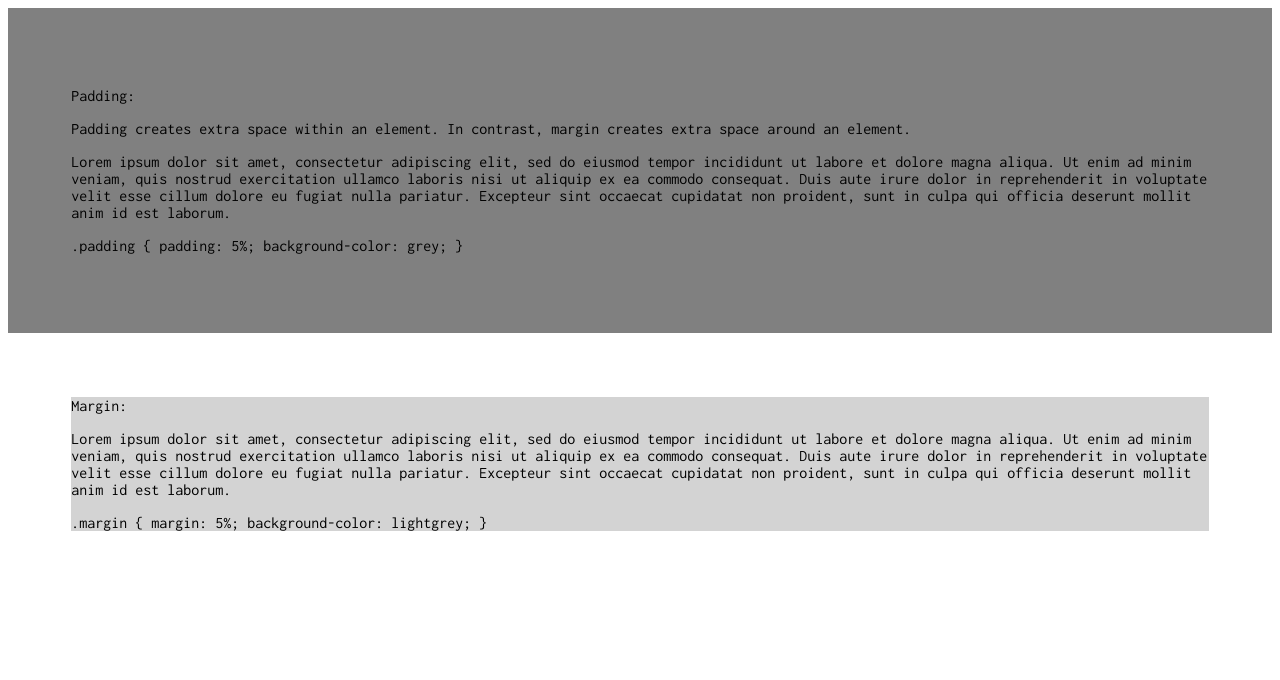
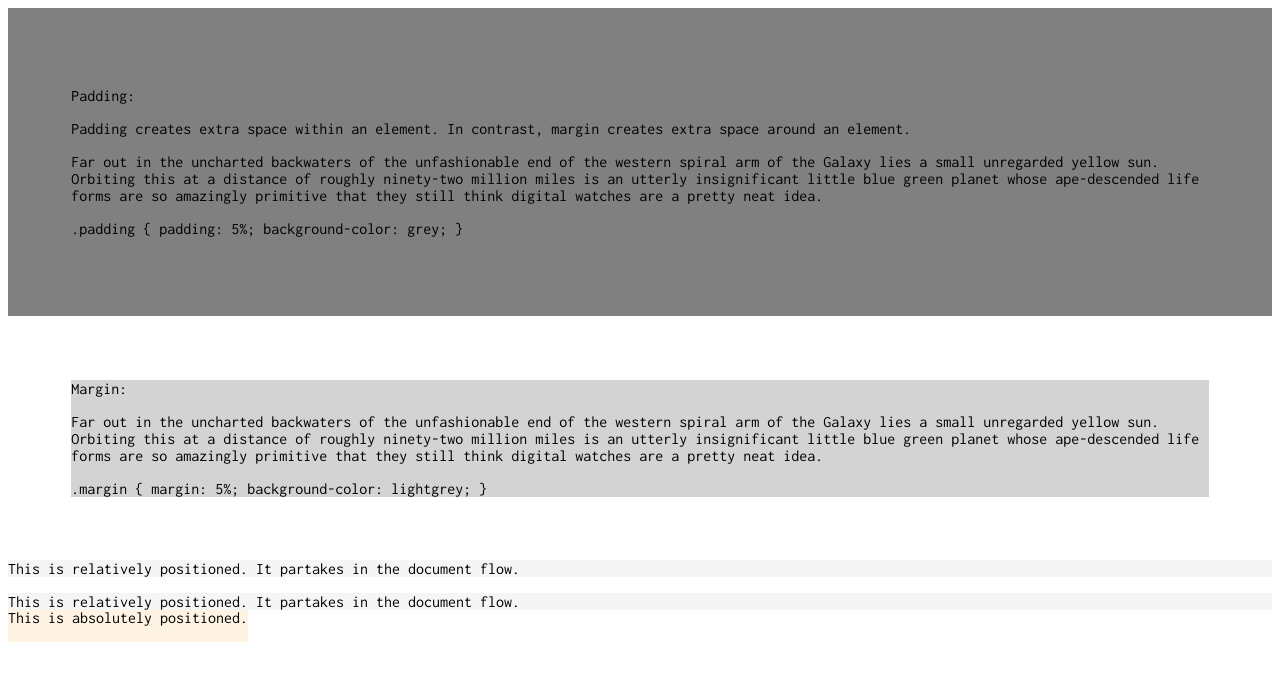
Before and after one commit to LLHamm/Sandbox-HTML, a plain HTML site: page index.html in a window 1280 px wide. Drawn offline with Linux system fonts and the light colour scheme.

Commit message:
Added relative and absolute positioning. Needs more work to be understood.

```diff
--- a/css/styles.css
+++ b/css/styles.css
@@ -11,3 +11,13 @@ body {
     margin: 5%;
     background-color: lightgrey;
 }
+
+.pos-relative {
+    position: relative;
+    background-color: #f5f5f5;
+}
+
+.pos-absolute {
+    position: absolute;
+    background-color: #fff4e3;
+}
--- a/index.html
+++ b/index.html
@@ -11,11 +11,9 @@
     <div class="padding">
         <p>Padding:</p>
         <p>Padding creates extra space within an element. In contrast, margin creates extra space around an element.</p>
-        <p>Lorem ipsum dolor sit amet, consectetur adipiscing elit, sed do eiusmod tempor incididunt ut labore et dolore
-            magna aliqua. Ut enim ad minim veniam, quis nostrud exercitation ullamco laboris nisi ut aliquip ex ea
-            commodo consequat. Duis aute irure dolor in reprehenderit in voluptate velit esse cillum dolore eu fugiat
-            nulla pariatur. Excepteur sint occaecat cupidatat non proident, sunt in culpa qui officia deserunt mollit
-            anim id est laborum.</p>
+        <p>Far out in the uncharted backwaters of the unfashionable end of the western spiral arm of the Galaxy lies a small unregarded yellow sun.
+            Orbiting this at a distance of roughly ninety-two million miles is an utterly insignificant little blue green planet whose ape-descended
+            life forms are so amazingly primitive that they still think digital watches are a pretty neat idea.</p>
         <p>
             .padding {
             padding: 5%;
@@ -28,11 +26,9 @@
 
     <div class="margin">
         <p>Margin:</p>
-        <p>Lorem ipsum dolor sit amet, consectetur adipiscing elit, sed do eiusmod tempor incididunt ut labore et dolore
-            magna aliqua. Ut enim ad minim veniam, quis nostrud exercitation ullamco laboris nisi ut aliquip ex ea
-            commodo consequat. Duis aute irure dolor in reprehenderit in voluptate velit esse cillum dolore eu fugiat
-            nulla pariatur. Excepteur sint occaecat cupidatat non proident, sunt in culpa qui officia deserunt mollit
-            anim id est laborum.</p>
+        <p>Far out in the uncharted backwaters of the unfashionable end of the western spiral arm of the Galaxy lies a small unregarded yellow sun.
+            Orbiting this at a distance of roughly ninety-two million miles is an utterly insignificant little blue green planet whose ape-descended
+            life forms are so amazingly primitive that they still think digital watches are a pretty neat idea.</p>
         <p>
             .margin {
             margin: 5%;
@@ -42,6 +38,22 @@
         <p></p>
     </div>
 
+    <div>
+        <div class="pos-relative">
+            <p>This is relatively positioned. It partakes in the document flow.
+            </p>
+        </div>
+        <div class="pos-absolute">
+            <p>This is absolutely positioned.
+            </p>
+        </div>
+        <div class="pos-relative">
+                <p>This is relatively positioned. It partakes in the document flow.
+                </p>
+            </div>
+
+    </div>
+
 </body>
 
 </html>
```
